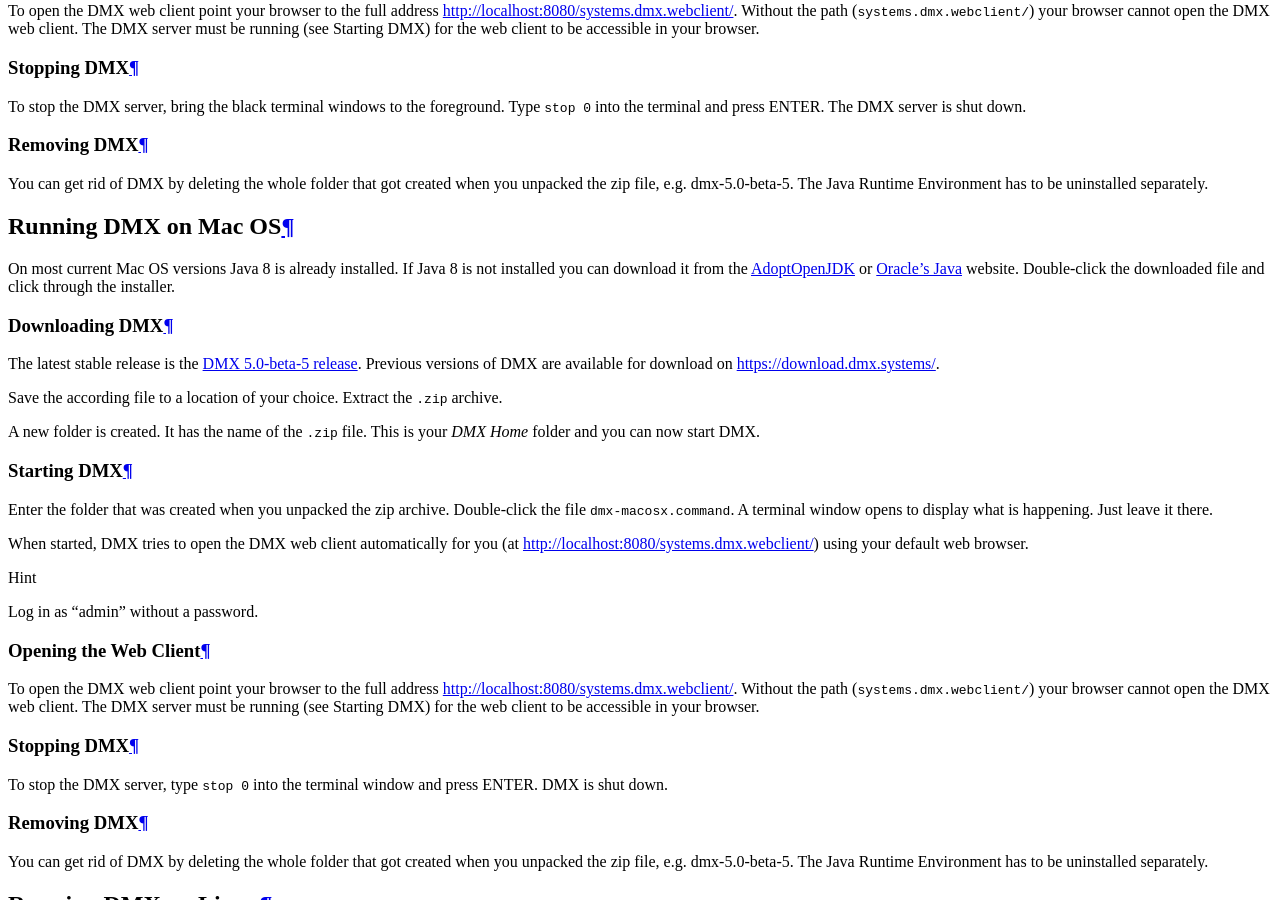
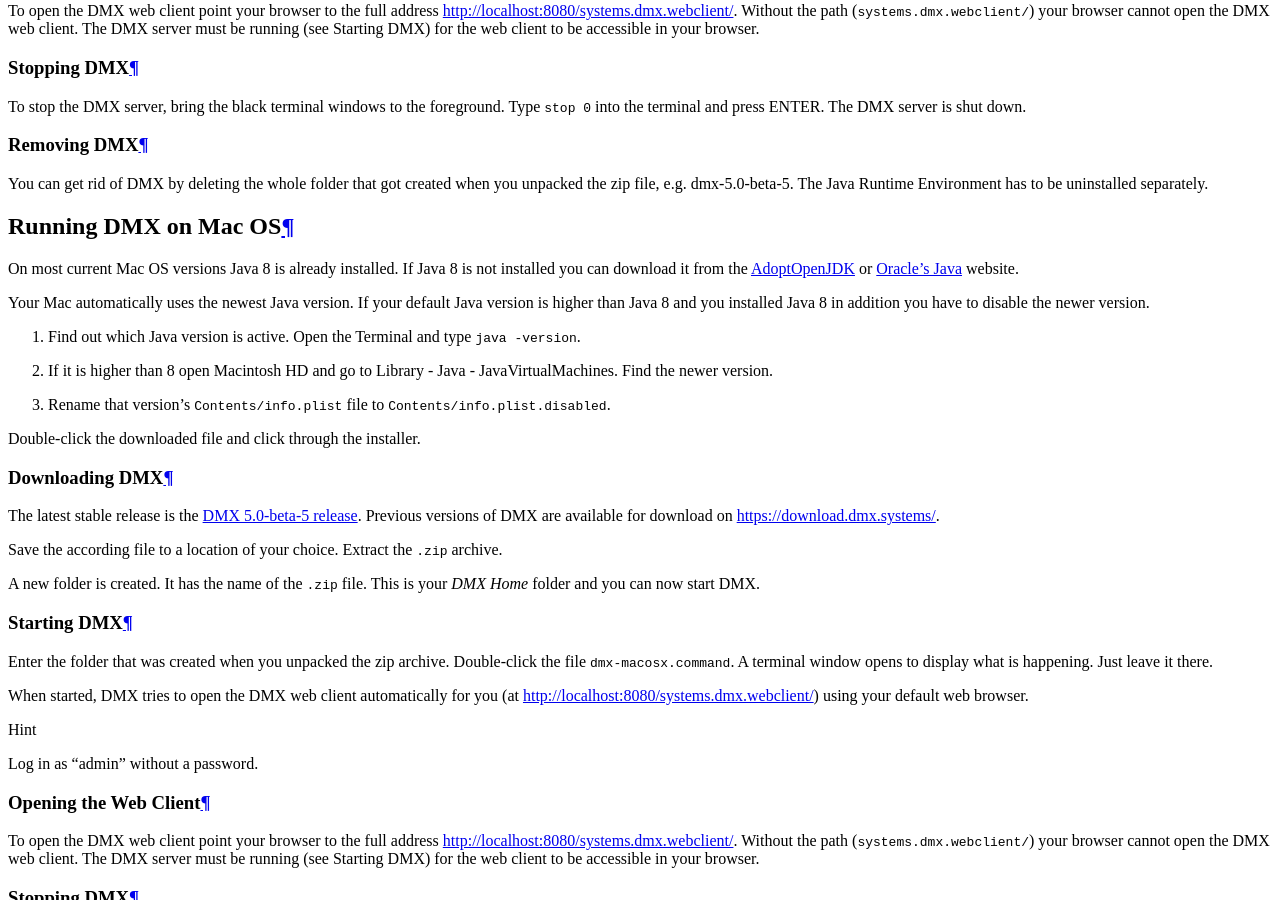
Before and after one commit to dmx-systems/dmx-documentation, a Sphinx documentation site: the page built from docs/install.rst, in a window 1280 px wide and 900 px high, scrolled down 2508 px. Built offline with Sphinx 7.4.7 and the Read the Docs theme 2.0.0, drawn with Linux system fonts in a browser that asks for light colours.

Commit message:
Explained disabling of newer Java for Mac OS, fixed #19

```diff
--- a/docs/install.rst
+++ b/docs/install.rst
@@ -85,6 +85,13 @@
 
 On most current Mac OS versions Java 8 is already installed.
 If Java 8 is not installed you can download it from the `AdoptOpenJDK <https://adoptopenjdk.net/>`_ or `Oracle's Java <https://java.com/en/download/>`_ website.
+
+Your Mac automatically uses the newest Java version. If your default Java version is higher than Java 8 and you installed Java 8 in addition you have to disable the newer version.
+
+1. Find out which Java version is active. Open the Terminal and type ``java -version``.
+2. If it is higher than 8 open Macintosh HD and go to Library - Java - JavaVirtualMachines. Find the newer version.
+3. Rename that version's ``Contents/info.plist`` file to ``Contents/info.plist.disabled``.
+
 Double-click the downloaded file and click through the installer.
 
 Downloading DMX
```
